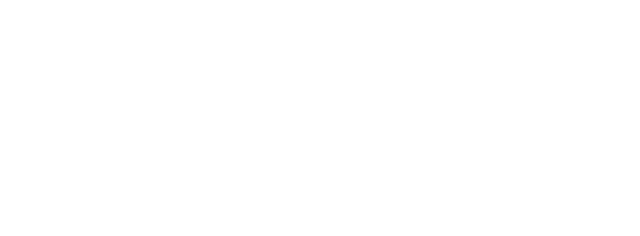
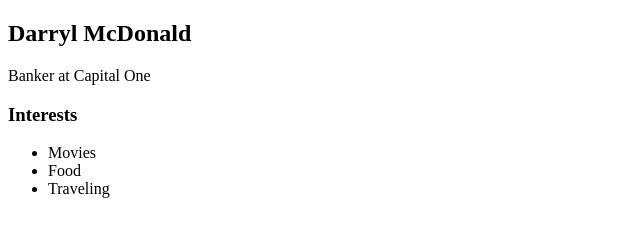
Before and after one commit to ddmcdona06/darryl-mcdonald.github.io, a plain HTML site: page index.html in a window 1280 px wide. Shown: the whole page, without its empty margins (0-640 px from the left). Drawn offline with Linux system fonts and the light colour scheme.

Commit message:
first website

```diff
--- a/index.html
+++ b/index.html
@@ -11,7 +11,22 @@
             </nav>
 
             <main>
+                <div class="sidebar">
 
+                </div>
+
+                <div class="content">
+                  <h2>Darryl McDonald</h2>
+                  <p>Banker at Capital One</p>
+                  <div class="interests">
+                    <h3>Interests</h3>
+                    <ul>
+                        <li>Movies</li>
+                        <li>Food</li>
+                        <li>Traveling</li>
+                    </ul>
+                  </div>
+                </div>
             </main>
         </div>
     </body>
```
